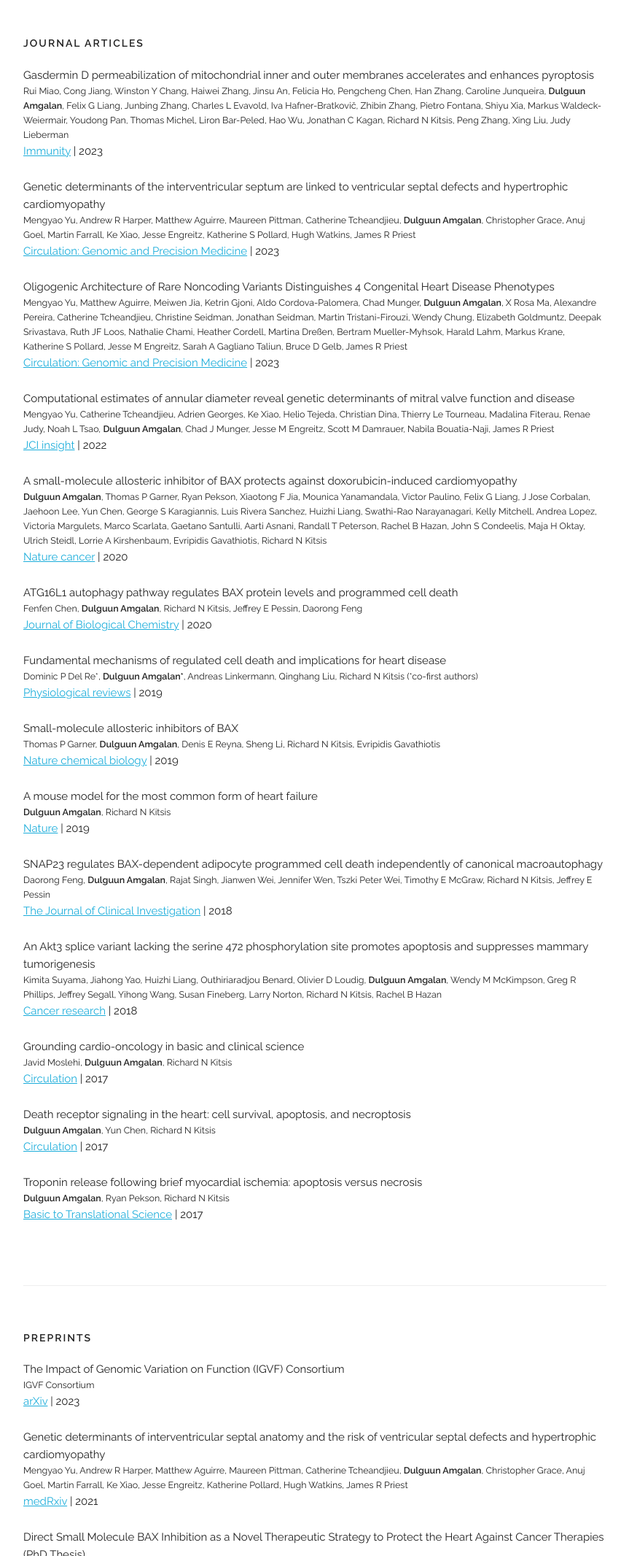
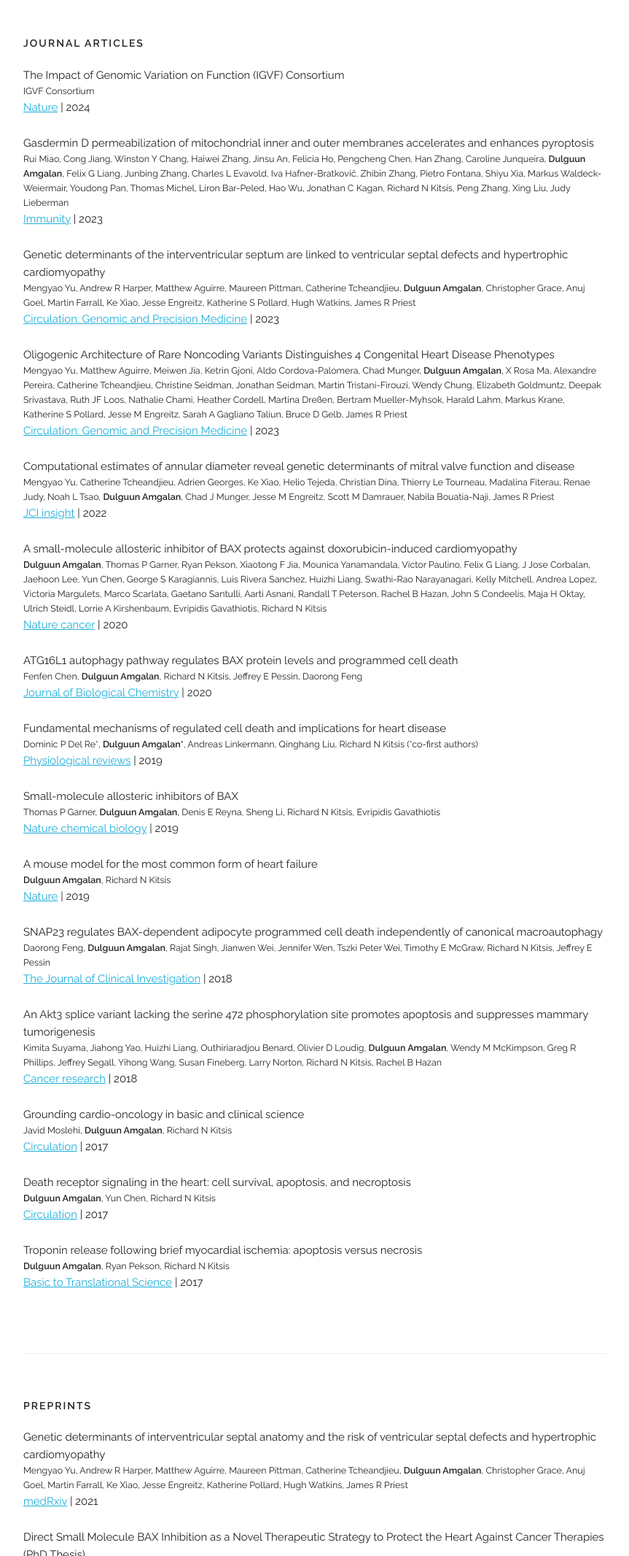
Before and after one commit to celldeath/celldeath.github.io, a plain HTML site: page index.html in a window 1280 px wide. Shown: the part 1560-3692 px from the top of the page at 73% size, without its empty margins (208-1071 px from the left). Drawn offline with nearby package versions, Linux system fonts and the light colour scheme.

Commit message:
Moved igvf consortium from preprint to articles

```diff
--- a/index.html
+++ b/index.html
@@ -121,6 +121,13 @@
     <!-- Journal articles -->
     <div class="docs-section" id="journal">
       <h6 class="docs-header">Journal articles</h6>
+
+      <ul>
+        <p class="title">The Impact of Genomic Variation on Function (IGVF) Consortium</p>
+        <p class="authors">IGVF Consortium</p>
+        <p class="link"><a href="https://www.nature.com/articles/s41586-024-07510-0">Nature</a> | 2024</p>
+      </ul>
+
       <ul>
         <p class="title">Gasdermin D permeabilization of mitochondrial inner and outer membranes accelerates and enhances pyroptosis</p>
         <p class="authors">Rui Miao, Cong Jiang, Winston Y Chang, Haiwei Zhang, Jinsu An, Felicia Ho, Pengcheng Chen, Han Zhang, Caroline Junqueira, <b>Dulguun Amgalan</b>, Felix G Liang, Junbing Zhang, Charles L Evavold, Iva Hafner-Bratkovič, Zhibin Zhang, Pietro Fontana, Shiyu Xia, Markus Waldeck-Weiermair, Youdong Pan, Thomas Michel, Liron Bar-Peled, Hao Wu, Jonathan C Kagan, Richard N Kitsis, Peng Zhang, Xing Liu, Judy Lieberman</p>
@@ -212,11 +219,6 @@
     <!-- Preprints -->
     <div class="docs-section" id="preprints">
       <h6 class="docs-header">Preprints</h6>
-      <ul>
-        <p class="title">The Impact of Genomic Variation on Function (IGVF) Consortium</p>
-        <p class="authors">IGVF Consortium</p>
-        <p class="link"><a href="https://arxiv.org/abs/2307.13708">arXiv</a> | 2023</p>
-      </ul>
 
       <ul>
         <p class="title">Genetic determinants of interventricular septal anatomy and the risk of ventricular septal defects and hypertrophic cardiomyopathy</p>
```
